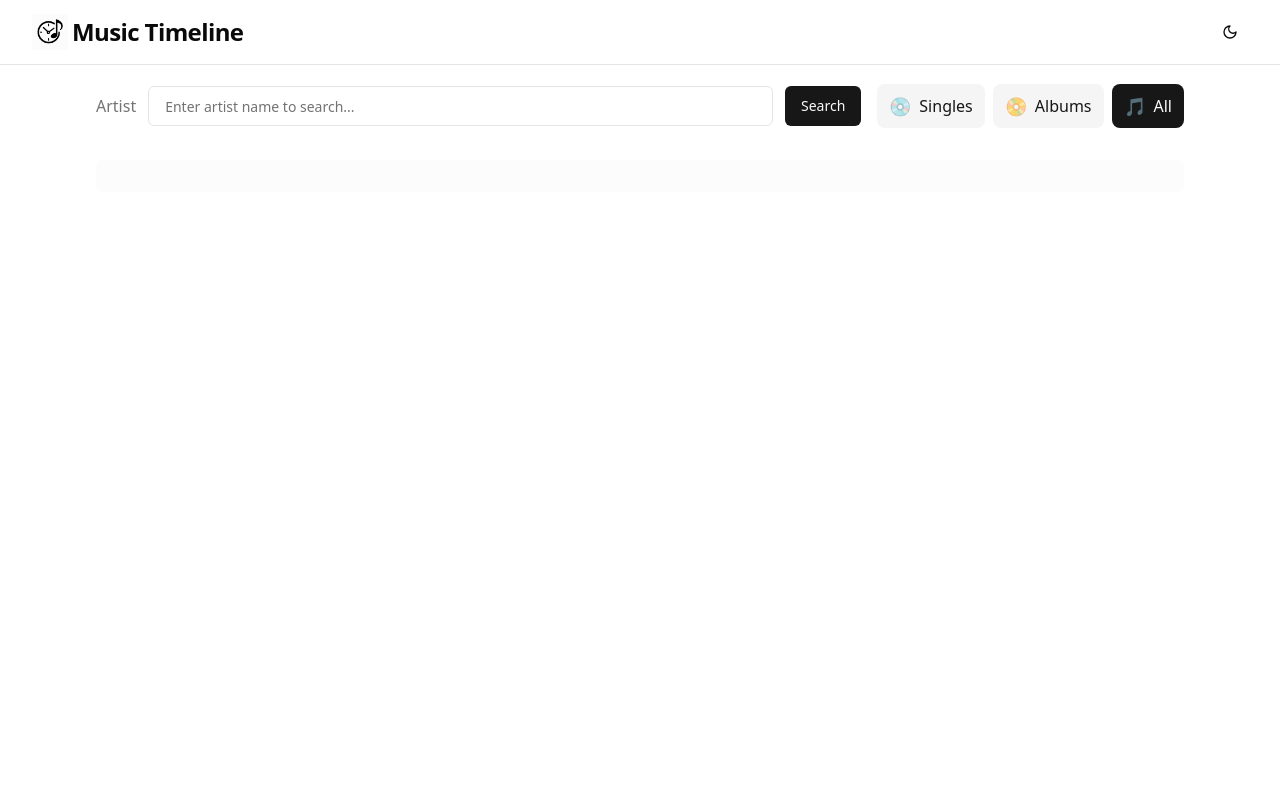
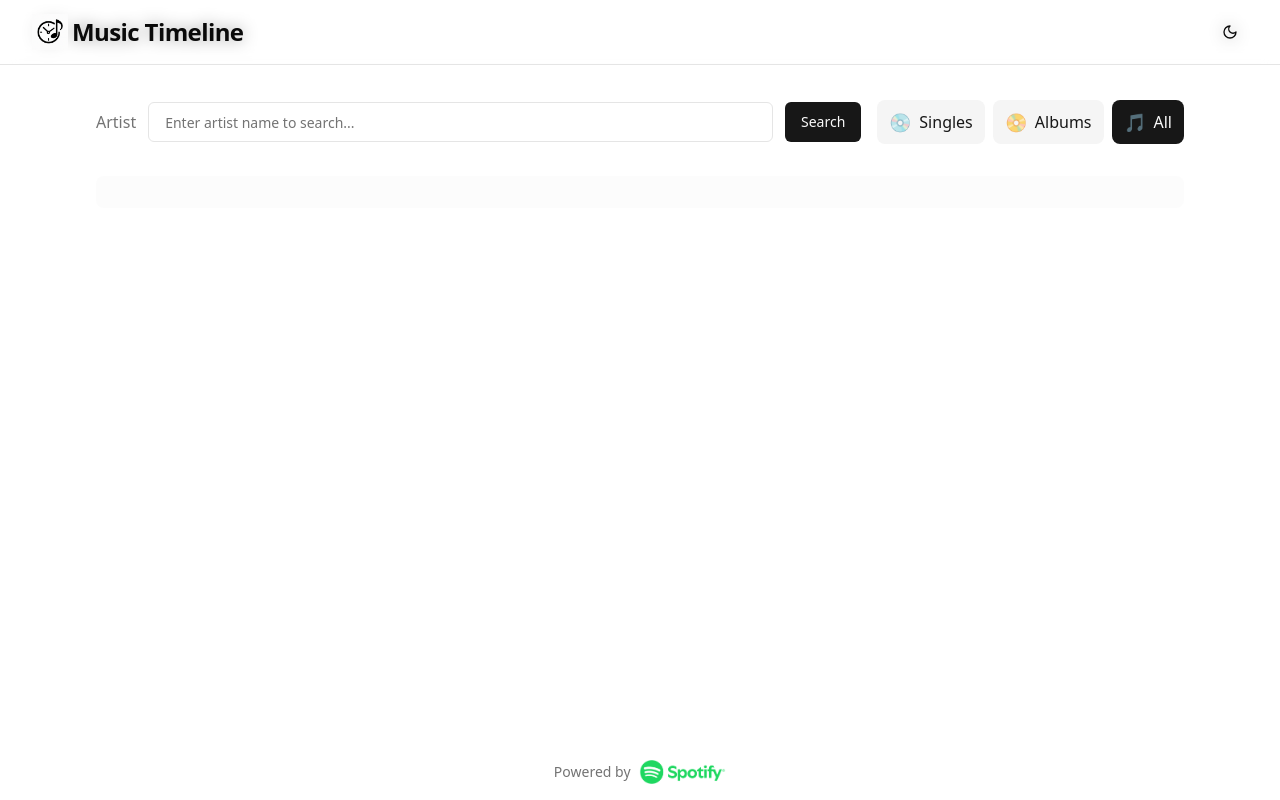
Before and after one commit to Taichi-iskw/Music-Timeline, a Next.js app: page / in a window 1280 px wide. Built offline with nearby package versions, Linux system fonts and the light colour scheme.

Commit message:
feat:  add Spotify logo

```diff
--- a/next.config.js
+++ b/next.config.js
@@ -1,5 +1,11 @@
-module.exports = {
+/** @type {import('next').NextConfig} */
+const nextConfig = {
   images: {
     domains: ["i.scdn.co"],
+    dangerouslyAllowSVG: true,
+    contentDispositionType: "attachment",
+    contentSecurityPolicy: "default-src 'self'; script-src 'none'; sandbox;",
   },
 };
+
+module.exports = nextConfig;
--- a/src/app/layout.tsx
+++ b/src/app/layout.tsx
@@ -3,6 +3,8 @@ import { Geist, Geist_Mono } from "next/font/google";
 import "./globals.css";
 import DndProvider from "@/components/providers/DndProvider";
 import { ThemeProvider } from "@/components/providers/ThemeProvider";
+import Header from "@/components/common/Header";
+import Footer from "@/components/common/Footer";
 
 const geistSans = Geist({
   variable: "--font-geist-sans",
@@ -16,7 +18,7 @@ const geistMono = Geist_Mono({
 
 export const metadata: Metadata = {
   title: "Music Timeline",
-  description: "Your personal music journey timeline",
+  description: "Visualize your favorite artists' discography timeline",
   icons: {
     icon: "/favicon.svg",
   },
@@ -31,9 +33,15 @@ export default function RootLayout({
     <html lang="en" suppressHydrationWarning>
       <body className={`${geistSans.variable} ${geistMono.variable} min-h-screen bg-background font-sans antialiased`}>
         <ThemeProvider>
-          <main className="relative flex min-h-screen flex-col pt-14 sm:pt-16">
-            <DndProvider>{children}</DndProvider>
-          </main>
+          <div className="relative flex min-h-screen flex-col">
+            <Header />
+            <main className="flex-1 container py-16 sm:py-20">
+              <DndProvider>{children}</DndProvider>
+            </main>
+            <div className="mt-auto">
+              <Footer />
+            </div>
+          </div>
         </ThemeProvider>
       </body>
     </html>
--- /dev/null
+++ b/src/components/common/Footer.tsx
@@ -0,0 +1,22 @@
+"use client";
+
+import React from "react";
+import Image from "next/image";
+
+export default function Footer() {
+  return (
+    <footer className="w-full py-4 text-center text-sm text-muted-foreground">
+      <div className="flex items-center justify-center gap-2">
+        <span>Powered by</span>
+        <a
+          href="https://www.spotify.com"
+          target="_blank"
+          rel="noopener noreferrer"
+          className="hover:opacity-80 transition-opacity"
+        >
+          <Image src="/spotify-logo.png" alt="Spotify" width={80} height={24} className="h-6 w-auto" unoptimized />
+        </a>
+      </div>
+    </footer>
+  );
+}
```
Also changed, not shown: public/spotify-logo.png (added).
